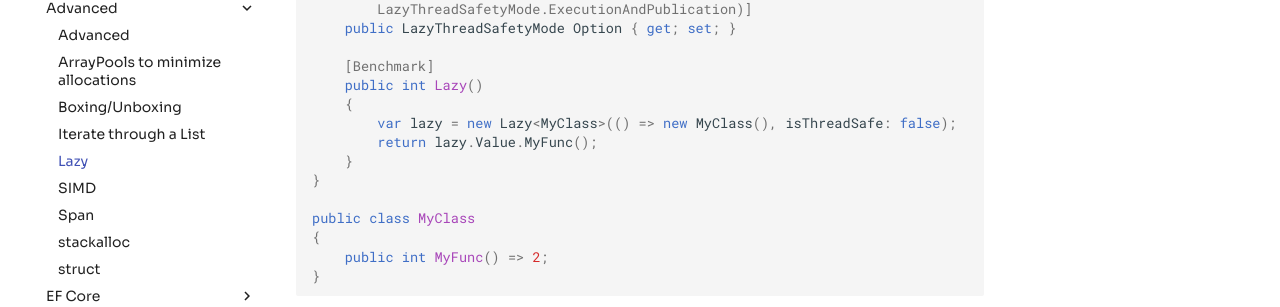
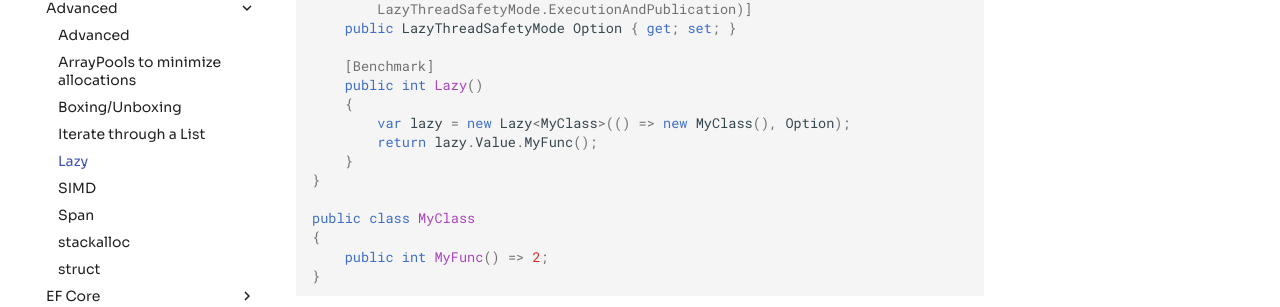
Before and after one commit to linkdotnet/tips-and-tricks, an MkDocs documentation site: the page built from docs/advanced/lazy.md, in a window 1280 px wide and 900 px high, scrolled down 533 px. Shown: the part 342-649 px from the top of the window. Built offline with MkDocs 1.6.1 and Material for MkDocs 9.7.7, drawn with Linux system fonts in a browser that asks for light colours; comment, search, counter and statistics services are not loaded.

Commit message:
Fix lazy example (#6)
#5

```diff
--- a/docs/advanced/lazy.md
+++ b/docs/advanced/lazy.md
@@ -32,7 +32,7 @@ public class LazyBenchmark
     [Benchmark]
     public int Lazy()
     {
-        var lazy = new Lazy<MyClass>(() => new MyClass(), isThreadSafe: false);
+        var lazy = new Lazy<MyClass>(() => new MyClass(), Option);
         return lazy.Value.MyFunc();
     }
 }
```
